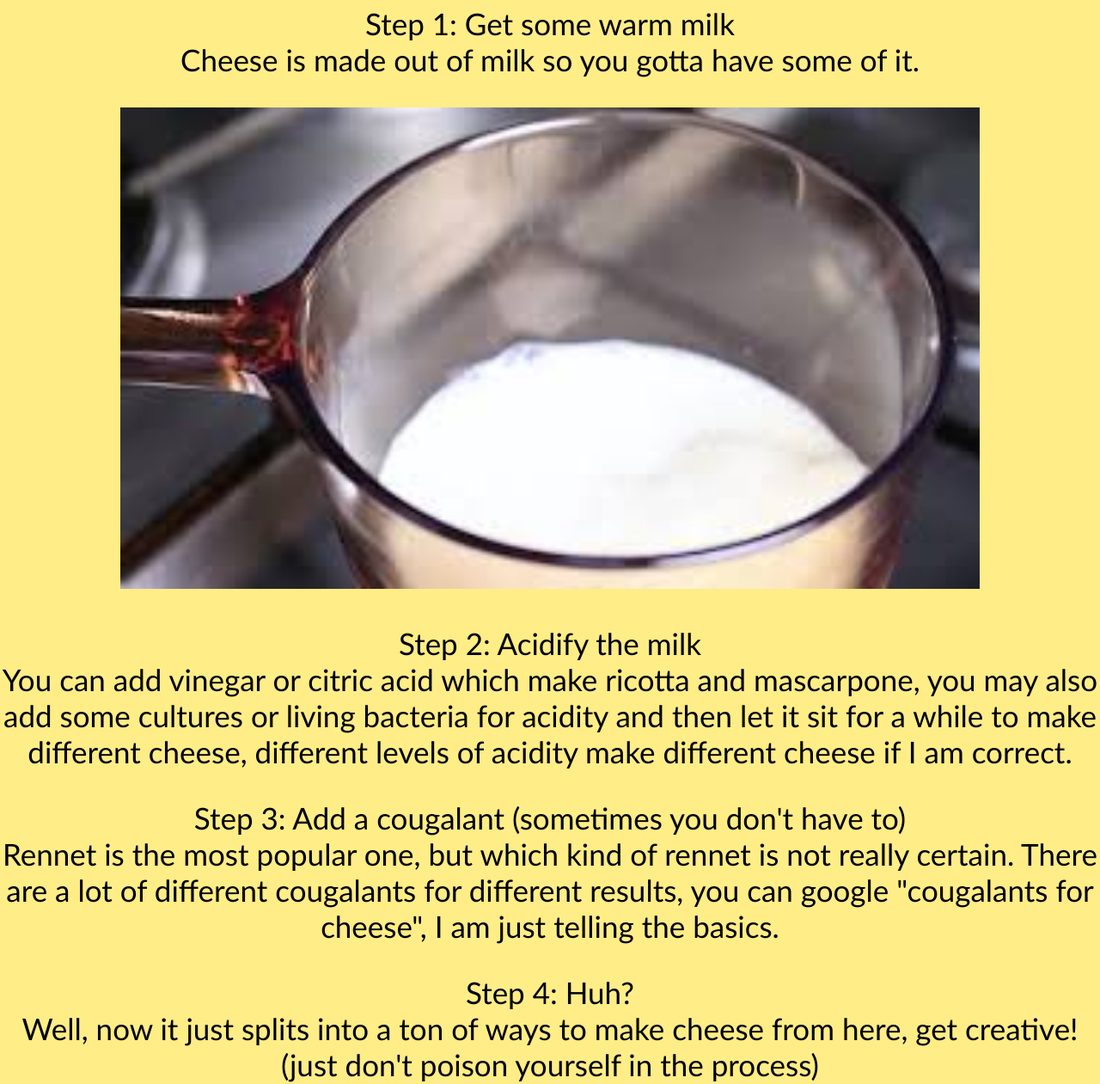
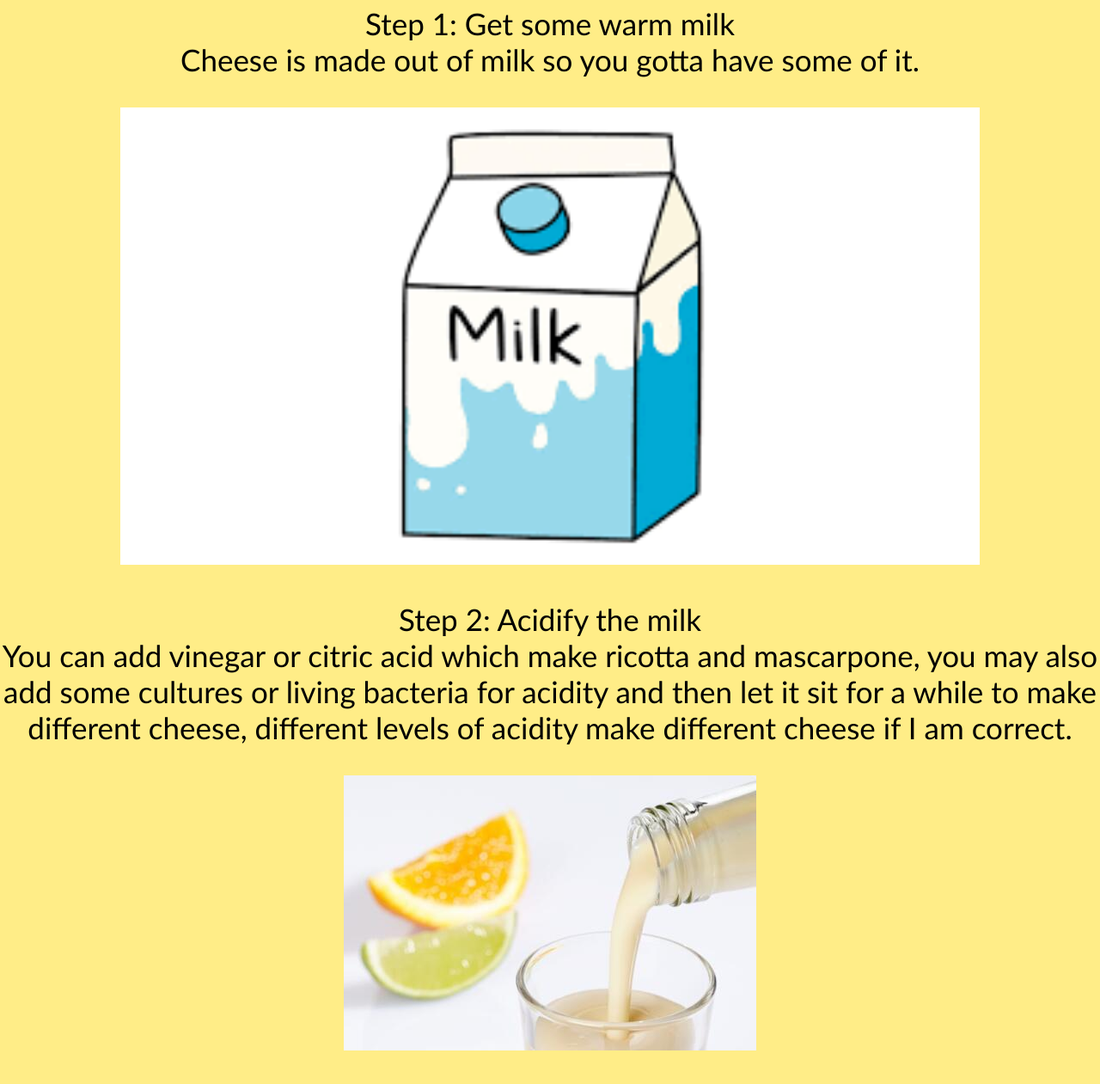
Before and after one commit to NickRoufov/Nikk-cheese-stuff, a plain HTML site: page index.html in a window 1280 px wide. Shown: the part 1060-2321 px from the top of the page at 86% size. Drawn offline with Linux system fonts and the light colour scheme; files whose address does not match are found by name.

Commit message:
Add files via upload

```diff
--- a/index.html
+++ b/index.html
@@ -32,13 +32,15 @@
                 <p>
                 Step 1: Get some warm milk<br>Cheese is made out of milk so you gotta have some of it.
                 </p>
-                <img width="1000px" src="C:\Users\Senior\Desktop\Websleptsov\warm_milk.jfif" alt="Warm_milk">
+                <img width="1000px" src="C:\Users\Senior\Desktop\Websleptsov\warm milk.png" alt="Warm_milk">
                 <p>
                     Step 2: Acidify the milk<br>You can add vinegar or citric acid which make ricotta and mascarpone, you may also add some cultures or living bacteria for acidity and then let it sit for a while to make different cheese, different levels of acidity make different cheese if I am correct.
                 </p>
+                <img src="C:\Users\Senior\Desktop\Websleptsov\acid_milk.jpg" alt="acidifying">
                 <p>
                     Step 3: Add a cougalant (sometimes you don't have to)<br>Rennet is the most popular one, but which kind of rennet is not really certain. There are a lot of different cougalants for different results, you can google "cougalants for cheese", I am just telling the basics.
                 </p>
+                <img src="C:\Users\Senior\Desktop\Websleptsov\Cougalant.jpeg" alt="cougalant">
                 <p>
                     Step 4: Huh?<br>Well, now it just splits into a ton of ways to make cheese from here, get creative! (just don't poison yourself in the process)<br>(I also left a video tutorial at the very bottom, it is a bit boring but please watch it, it is one of the icons)<br>
                     <iframe width="560" height="315" src="https://www.youtube.com/embed/zAzFfrR3nLk?si=3cYHP73y24dQ7R9q" title="YouTube video player" frameborder="0" allow="accelerometer; autoplay; clipboard-write; encrypted-media; gyroscope; picture-in-picture; web-share" referrerpolicy="strict-origin-when-cross-origin" allowfullscreen></iframe>
```
Also changed, not shown: Cougalant.jpeg (added), acid_milk.jpg (added), warm milk.png (added).
